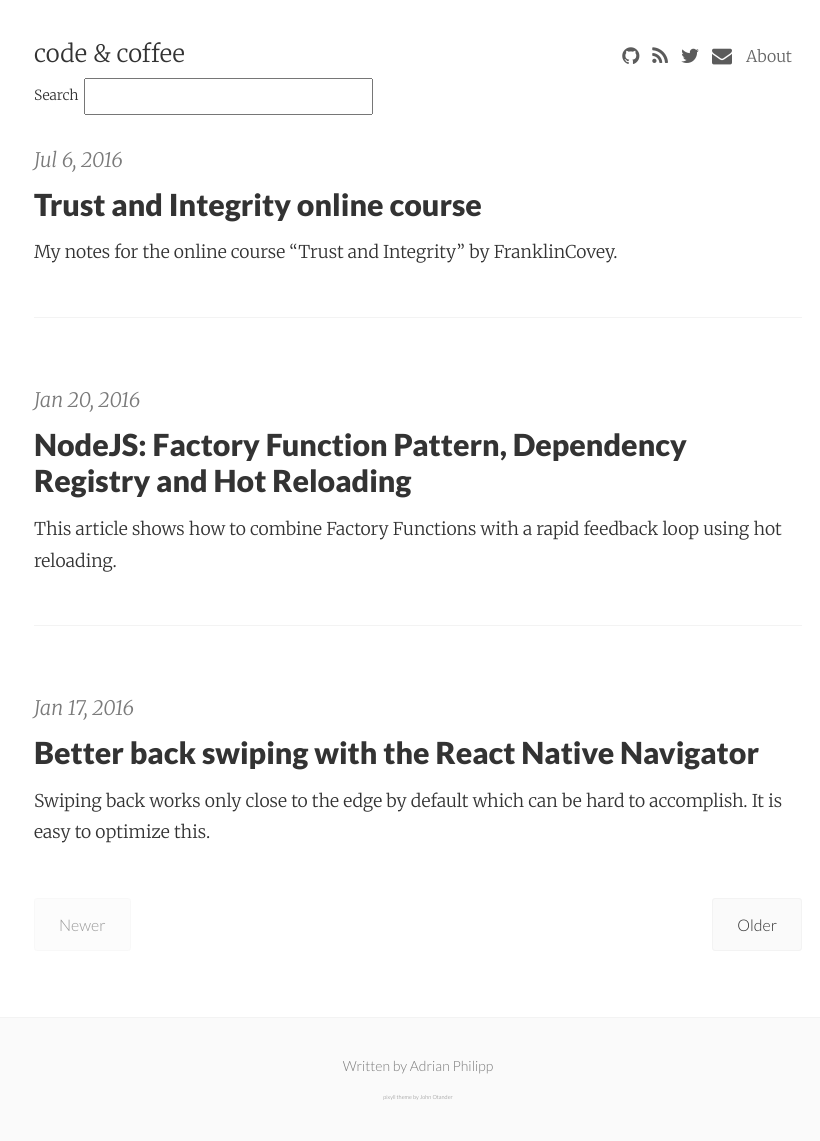
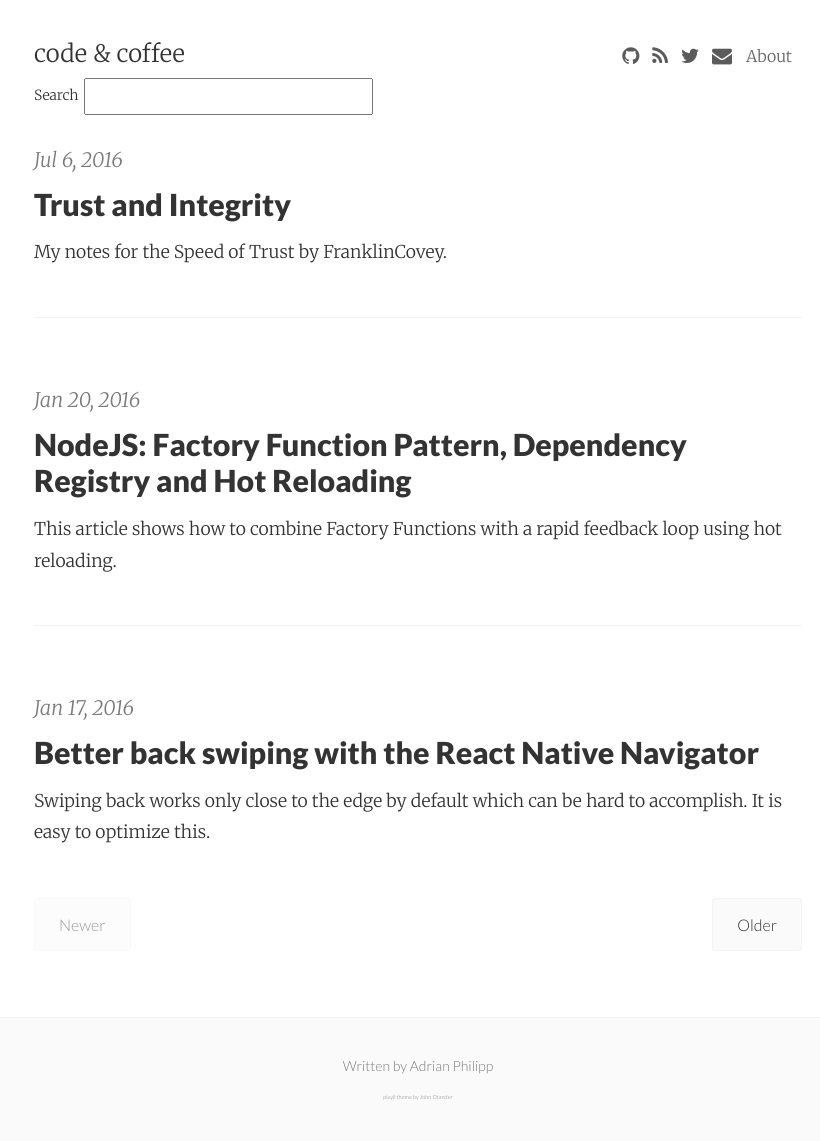
Before and after one commit to adri/adri.github.io, a Jekyll site: the page built from index.html, in a window 1280 px wide. Shown: the whole page, without its empty margins (222-1042 px from the left). Built offline with Jekyll 4.4.1, drawn with Linux system fonts in a browser that asks for light colours; nearby versions of some CDN libraries; Markdown is read by kramdown in place of the engine named in the settings; the list of posts is cut into pages by our own code; comment, search, counter and statistics services are not loaded.

Commit message:
Update 2016-07-06-trust-integrity-online-course.md

```diff
--- a/_posts/2016-07-06-trust-integrity-online-course.md
+++ b/_posts/2016-07-06-trust-integrity-online-course.md
@@ -1,12 +1,12 @@
 ---
 layout: post
-title: Trust and Integrity online course
-summary: My notes for the online course “Trust and Integrity” by FranklinCovey.
+title: Trust and Integrity
+summary: My notes for the Speed of Trust by FranklinCovey.
 ---
 
 While working for different companies and clients I started noticing that there is a big difference in effectiveness when relationships are based on a trust. I feel that trust has a big impact not only on relationships with clients but also within an organization.
 
-Because of this observation I searched for material about this topic. One resource was the online course [“Excelerators: The Trust Series”](http://www.franklincovey.com/tc/solutions/online-learning/franklincovey-on-demand/excelerators) by FranklinCovey which the following summary is based on.
+Because of this observation I searched for material about this topic. One resource was ["Speed of Trust"](http://www.speedoftrust.com) also available as online course [“Excelerators: The Trust Series”](http://www.franklincovey.com/tc/solutions/online-learning/franklincovey-on-demand/excelerators) by FranklinCovey which the following summary is based on.
 
 ![Trust example: A dog jumping high up in the air and landing in the arms of a man.](https://media.giphy.com/media/u6sdOrCj98cVi/giphy.gif)
 
```
